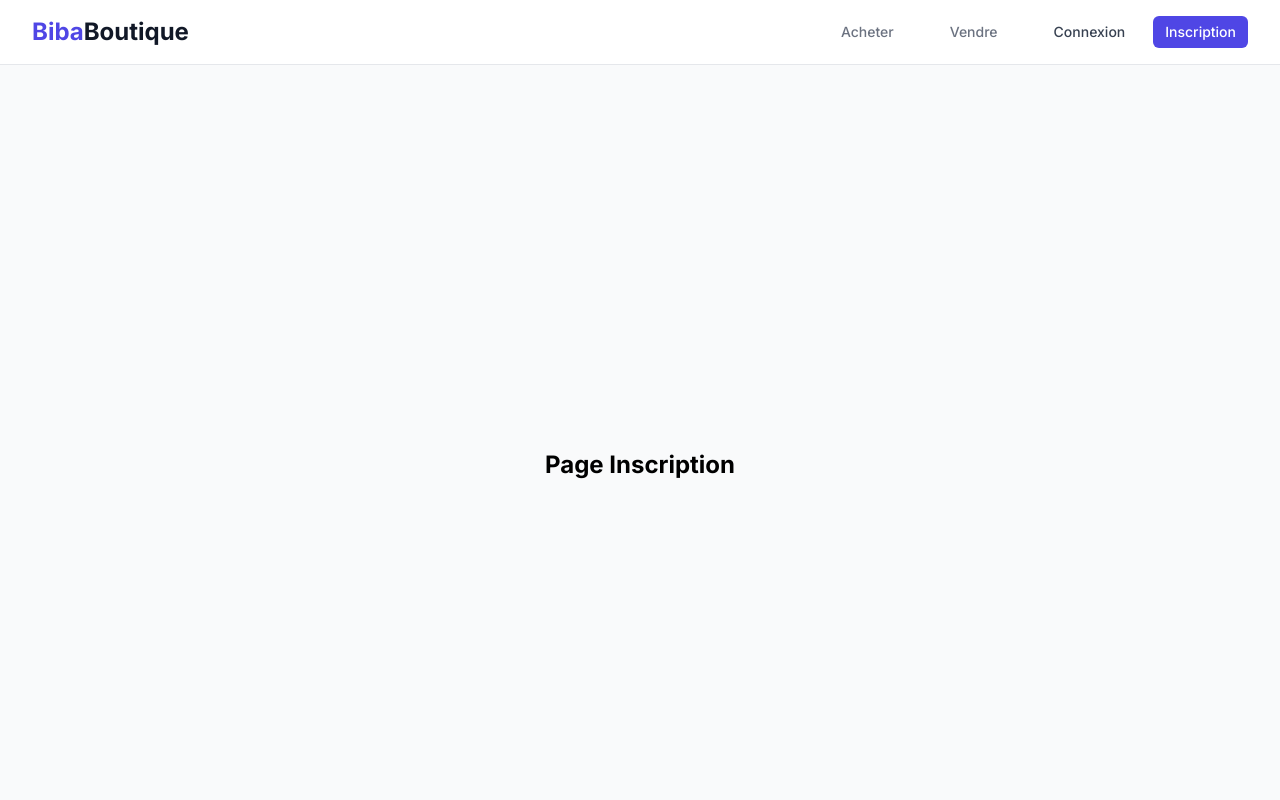
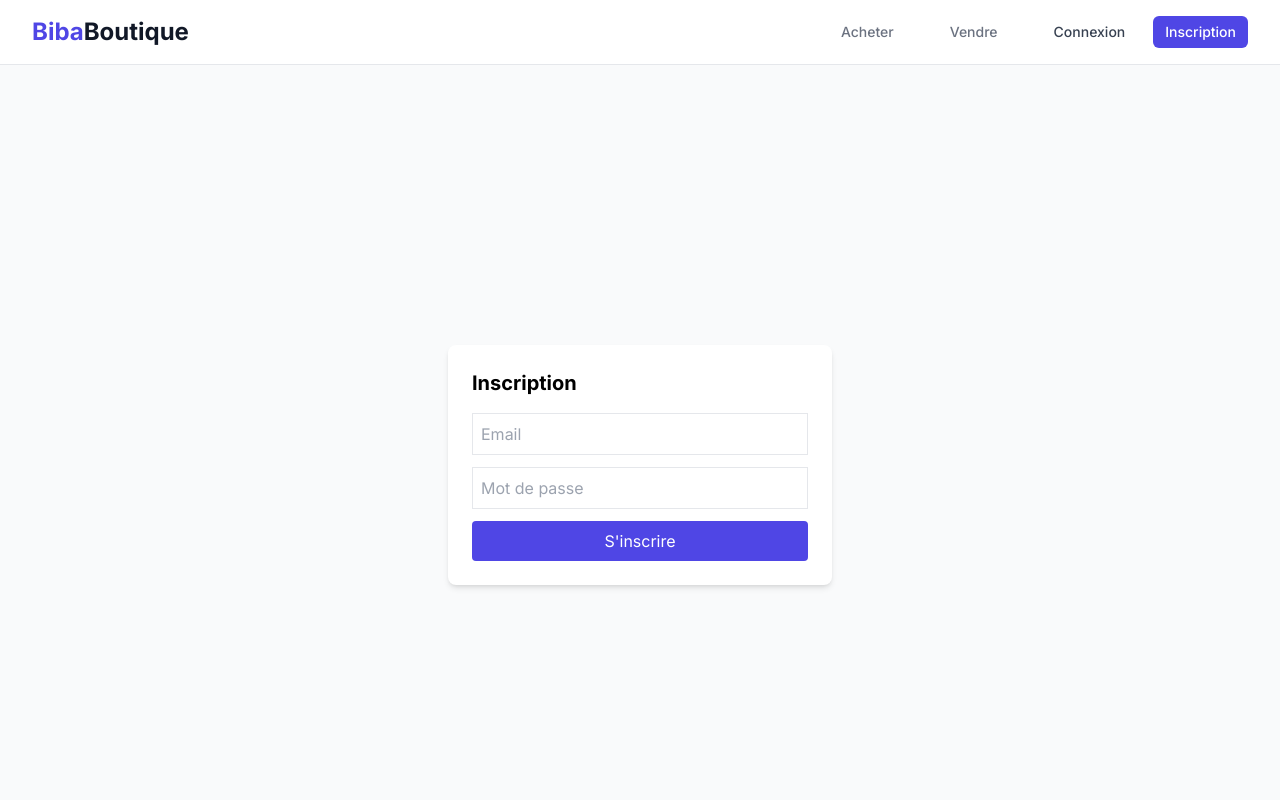
Before and after one commit to psakho922/vinted-web, a Next.js app: page /register in a window 1280 px wide. Shown: the top 800 px of the page. Built offline with nearby package versions, Linux system fonts and the light colour scheme; no server answers.

Commit message:
Update page.tsx

```diff
--- a/src/app/register/page.tsx
+++ b/src/app/register/page.tsx
@@ -1,7 +1,66 @@
+"use client";
+
+import { useState } from "react";
+
 export default function RegisterPage() {
+  const [email, setEmail] = useState("");
+  const [password, setPassword] = useState("");
+
+  async function handleSubmit(e: React.FormEvent) {
+    e.preventDefault();
+
+    try {
+      const res = await fetch(
+        `${process.env.NEXT_PUBLIC_API_URL}/auth/register`,
+        {
+          method: "POST",
+          headers: {
+            "Content-Type": "application/json",
+          },
+          body: JSON.stringify({ email, password }),
+        }
+      );
+
+      const data = await res.json();
+      alert(JSON.stringify(data));
+    } catch (error) {
+      alert("Erreur lors de l'inscription");
+    }
+  }
+
   return (
     <div className="min-h-screen flex items-center justify-center">
-      <h1 className="text-2xl font-bold">Page Inscription</h1>
+      <form
+        onSubmit={handleSubmit}
+        className="bg-white p-6 rounded-lg shadow-md w-96"
+      >
+        <h1 className="text-xl font-bold mb-4">Inscription</h1>
+
+        <input
+          type="email"
+          placeholder="Email"
+          className="w-full border p-2 mb-3"
+          value={email}
+          onChange={(e) => setEmail(e.target.value)}
+          required
+        />
+
+        <input
+          type="password"
+          placeholder="Mot de passe"
+          className="w-full border p-2 mb-3"
+          value={password}
+          onChange={(e) => setPassword(e.target.value)}
+          required
+        />
+
+        <button
+          type="submit"
+          className="w-full bg-indigo-600 text-white p-2 rounded"
+        >
+          S'inscrire
+        </button>
+      </form>
     </div>
   );
 }
```
